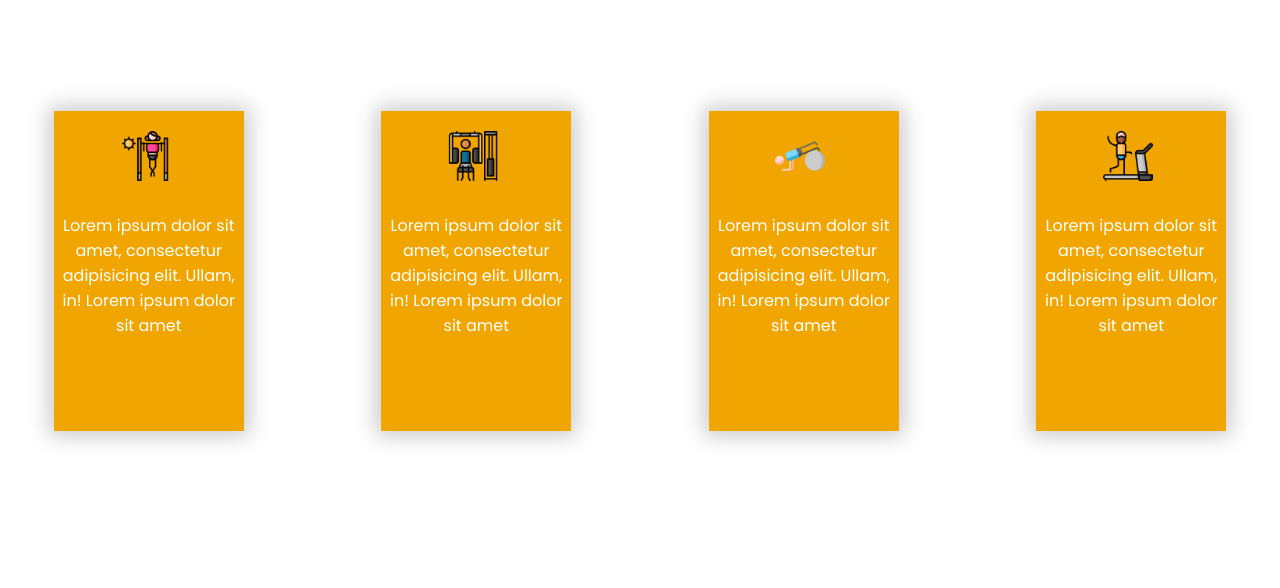
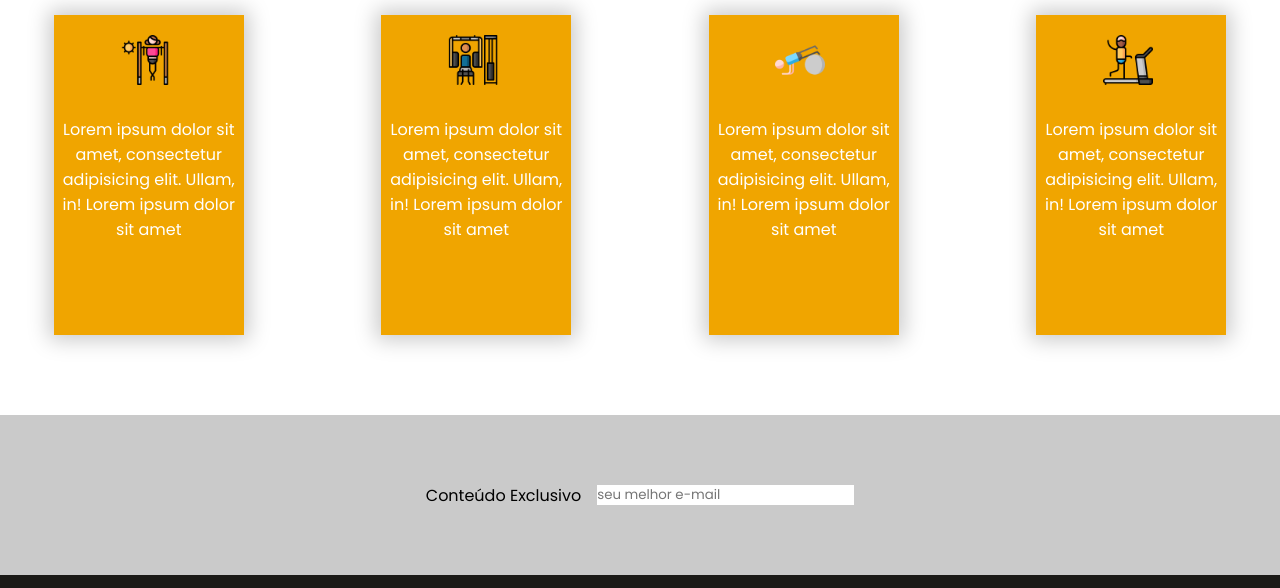
Before and after one commit to joaosspedro/Site-Fitness, a plain HTML site: page index.html in a window 1280 px wide. Shown: the part 4916-5504 px from the top of the page. Drawn offline with Linux system fonts and the light colour scheme.

Commit message:
projeto-final

```diff
--- a/index.html
+++ b/index.html
@@ -127,12 +127,13 @@
                     <p>Lorem ipsum dolor sit amet, consectetur adipisicing elit. Ullam, in! Lorem ipsum dolor sit amet</p>
                 </div>
             </div>
-            <div class="background-colorido"></div>
         </section>
         <section>
             <div class="section-input">
-                <p>conteúdo exclusivo</p>
-                <input type="email" name="email" id="email" placeholder="seu melhor e-mail">
+                <div class="email">
+                    <p>conteúdo exclusivo</p>
+                    <input type="email" name="email" id="email" placeholder="seu melhor e-mail">
+                </div>
             </div>
         </section>
     </main>
--- a/style.css
+++ b/style.css
@@ -239,13 +239,13 @@
 /*Cards*/
 
 .cards {
-    margin-top: 50rem;
+    margin-top: 44rem;
     display: flex;
     justify-content: space-around;
     width: 100%;
     height: 40vh;
     gap: 30px;
-    margin-bottom: 10rem;
+    margin-bottom: 5rem;
 }
 
 .section-cards {
@@ -268,6 +268,33 @@
     height: 150px;
     line-height: 25px;
     color: white;
+}
+
+
+
+/*Cadastrar e-mail*/
+
+.section-input {
+    width: 100%;
+    height: 10em;
+    background-color: rgb(202, 202, 202);
+}
+
+.email {
+    width: 100%;
+    height: 10em;
+    display: flex;
+    align-items: center;
+    justify-content: center;
+    gap: 1rem;
+}
+
+.email p {
+    text-transform: capitalize;
+}
+
+.email input {
+    border: none;
 }
 
 
@@ -294,10 +321,16 @@
     width: 28px;
     height: 28px;
     cursor: pointer;
+    transition: 0.4s;
+}
+
+.section-social-media img:hover {
+    transform: translateY(-10px);
 }
 
 .direito-autoral {
     position: relative;
     top: 20px;
     font-size: 14px;
+    margin-left: 10px;
 }
```
